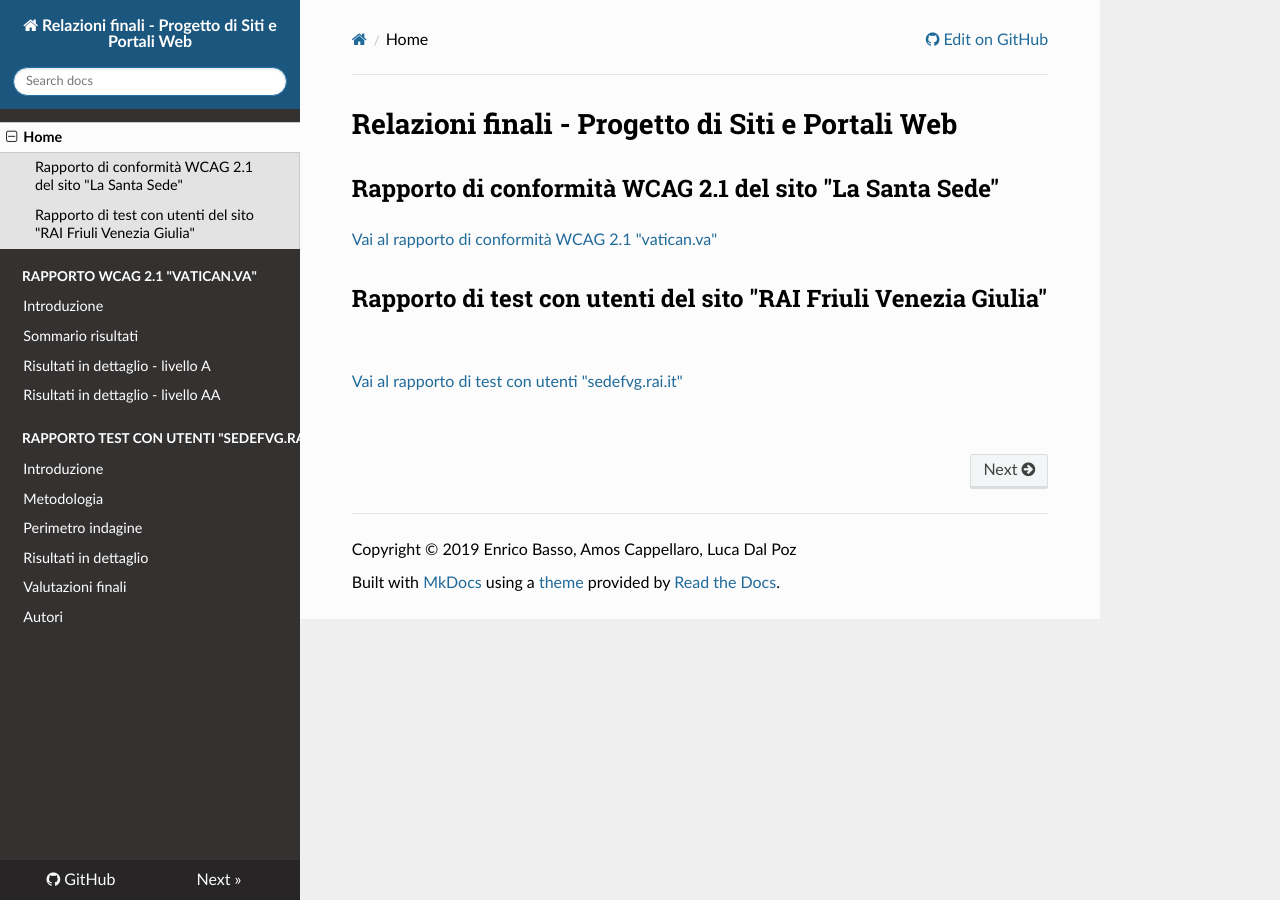
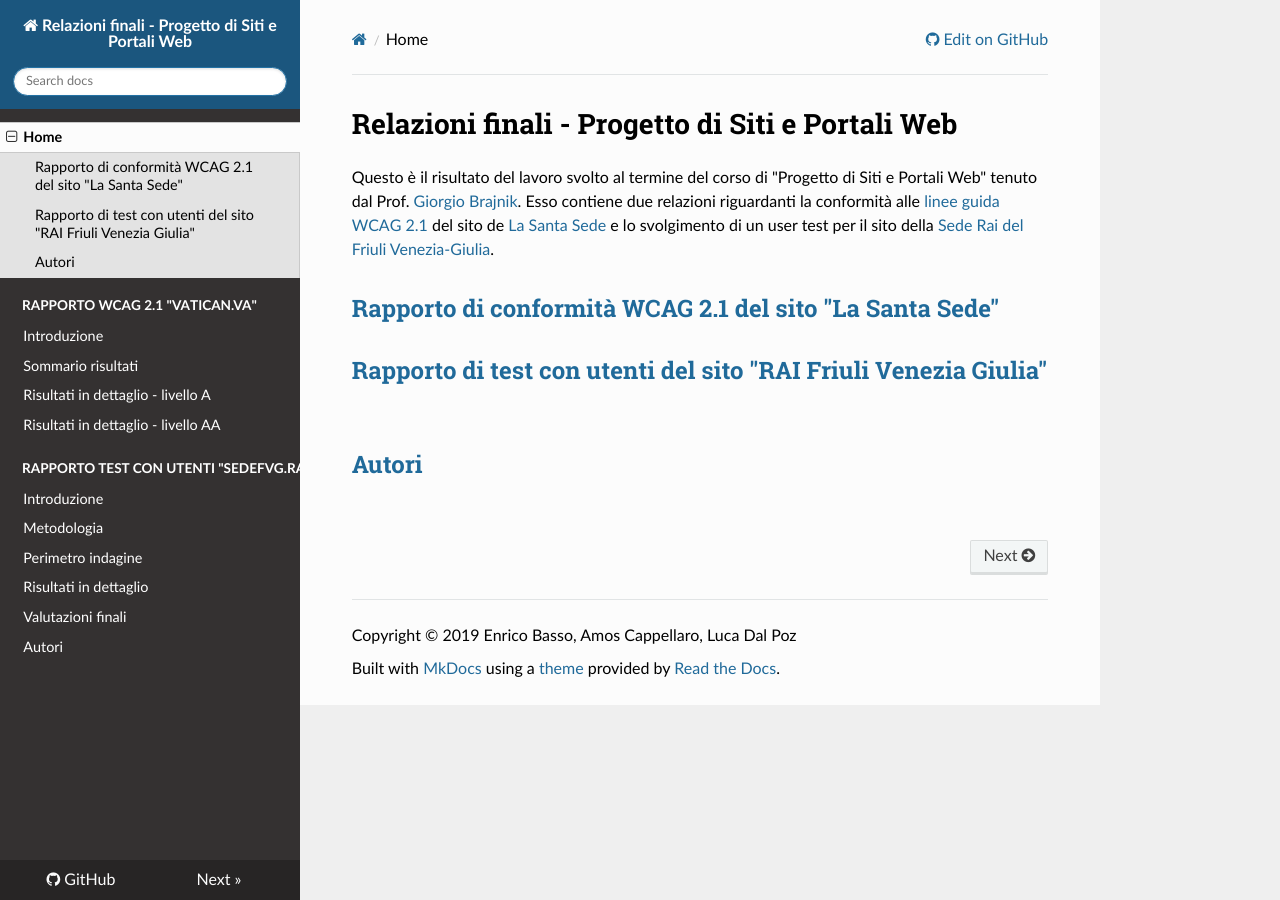
Before and after one commit to amosth/MA0175-Progetto-di-Siti-Web, an MkDocs documentation site: the page built from docs/README.md, in a window 1280 px wide. Built offline with MkDocs 1.6.1, drawn with Linux system fonts in a browser that asks for light colours; nearby versions of some CDN libraries.

Commit message:
Update README.md

```diff
--- a/docs/README.md
+++ b/docs/README.md
@@ -1,9 +1,9 @@
 # Relazioni finali - Progetto di Siti e Portali Web
 
-## Rapporto di conformità WCAG 2.1 del sito "La Santa Sede"
+Questo è il risultato del lavoro svolto al termine del corso di "Progetto di Siti e Portali Web" tenuto dal Prof. [Giorgio Brajnik](https://users.dimi.uniud.it/~giorgio.brajnik/). Esso contiene due relazioni riguardanti la conformità alle [linee guida WCAG 2.1](https://www.w3.org/TR/WCAG21/) del sito de [La Santa Sede](http://w2.vatican.va) e lo svolgimento di un user test per il sito della [Sede Rai del Friuli Venezia-Giulia](https://sedefvg.rai.it).
 
-[Vai al rapporto di conformità WCAG 2.1 "vatican.va"](wcag_vatican_introduzione.md)
+## [Rapporto di conformità WCAG 2.1 del sito "La Santa Sede"](wcag_vatican_introduzione.md)
 
-## Rapporto di test con utenti del sito "RAI Friuli Venezia Giulia"
+## [Rapporto di test con utenti del sito "RAI Friuli Venezia Giulia"](ut_sedefvg_introduzione.md)
 
-[Vai al rapporto di test con utenti "sedefvg.rai.it"](ut_sedefvg_introduzione.md)
+## [Autori](AUTHORS.md)
```
